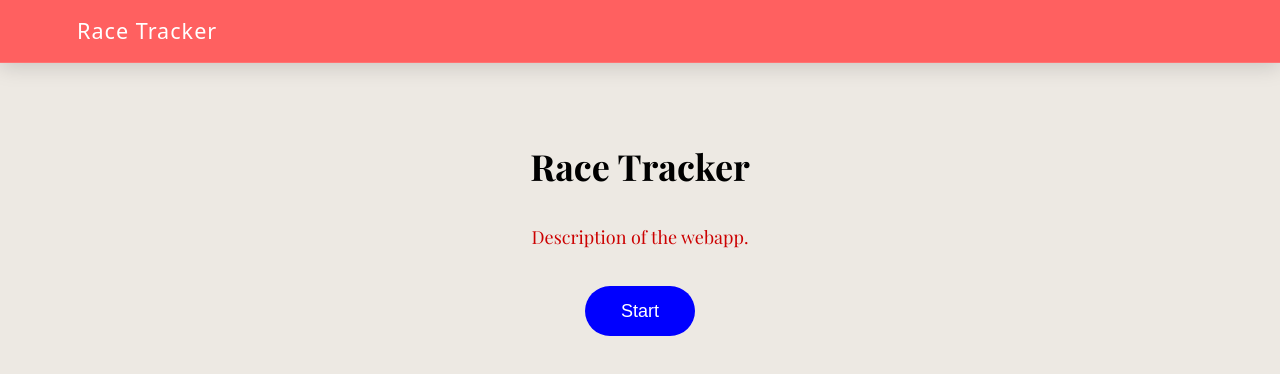
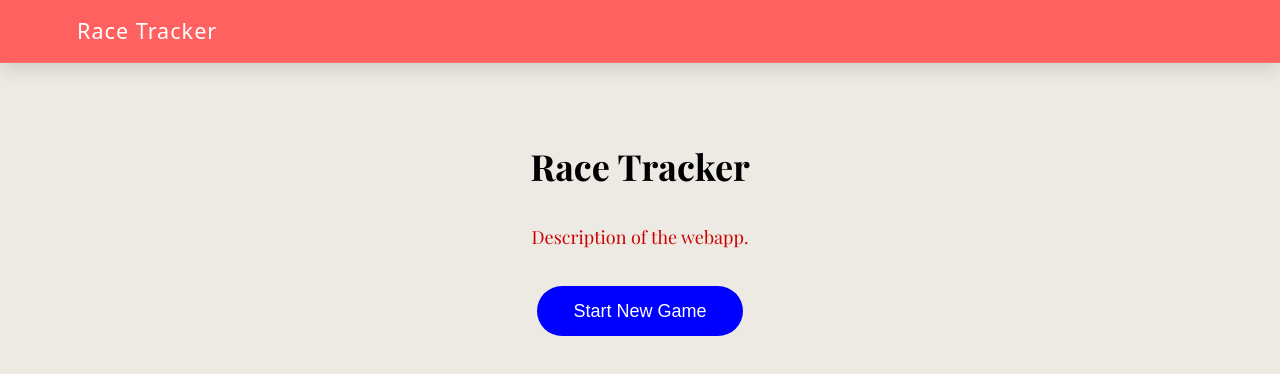
Before and after one commit to mamcgovern/RaceTracker, a React (Vite) app in the folder racetracker/: page / in a window 1280 px wide. Shown: the top 374 px of the page. Built offline with nearby package versions, Linux system fonts and the light colour scheme; the HTML template or start-up script is replaced by a standard one; a web font is replaced by a local one.

Commit message:
game resets

```diff
--- a/racetracker/src/App.jsx
+++ b/racetracker/src/App.jsx
@@ -15,6 +15,16 @@ import GameOver from './components/GameOver'
 
 export default function App() {
     const [data, setData] = useState(initialData)
+
+    // =========================
+    // RESET GAME (START NEW SEASON)
+    // =========================
+    const resetGame = () => {
+        setData(prev => ({
+            ...prev,
+            rounds: []
+        }))
+    }
 
     // =========================
     // ROUNDS CRUD
@@ -71,7 +81,7 @@ export default function App() {
                     element={
                         <Home
                             data={data}
-                            deleteRound={deleteRound}
+                            resetGame={resetGame}
                         />
                     }
                 />
--- a/racetracker/src/components/Home.jsx
+++ b/racetracker/src/components/Home.jsx
@@ -1,8 +1,13 @@
 import React, { useEffect, useState } from 'react'
 import { useNavigate } from 'react-router-dom'
 
-export default function Home() {
+export default function Home({ resetGame }) {
     const navigate = useNavigate()
+
+    const handleStart = () => {
+        resetGame()
+        navigate('/rounds')
+    }
 
     return (
         <div className="home-wrapper">
@@ -14,14 +19,9 @@ export default function Home() {
             <p className="subtitle">
                 Description of the webapp.
             </p>
-            <button
-                className="btn"
-                onClick={(e) => {
-                    e.stopPropagation()
-                    navigate("/rounds")
-                }}
-            >
-                Start
+
+            <button className="btn" onClick={handleStart}>
+                Start New Game
             </button>
 
         </div>
--- a/racetracker/src/components/NewRound.jsx
+++ b/racetracker/src/components/NewRound.jsx
@@ -9,7 +9,9 @@ export default function NewRound({ data, addRound }) {
 
     const handleSave = () => {
         const nextRound =
-            Math.max(...(data.rounds || []).map(r => r.round)) + 1
+            data.rounds.length > 0
+                ? Math.max(...data.rounds.map(r => r.round)) + 1
+                : 1
 
         const newRound = {
             round: nextRound,
--- a/racetracker/src/components/Rounds.jsx
+++ b/racetracker/src/components/Rounds.jsx
@@ -1,6 +1,5 @@
 import React from 'react'
 import { useNavigate } from 'react-router-dom'
-import data from '../data/sampleData.json'
 
 export default function Rounds({ data, deleteRound }) {
     const navigate = useNavigate()
```
